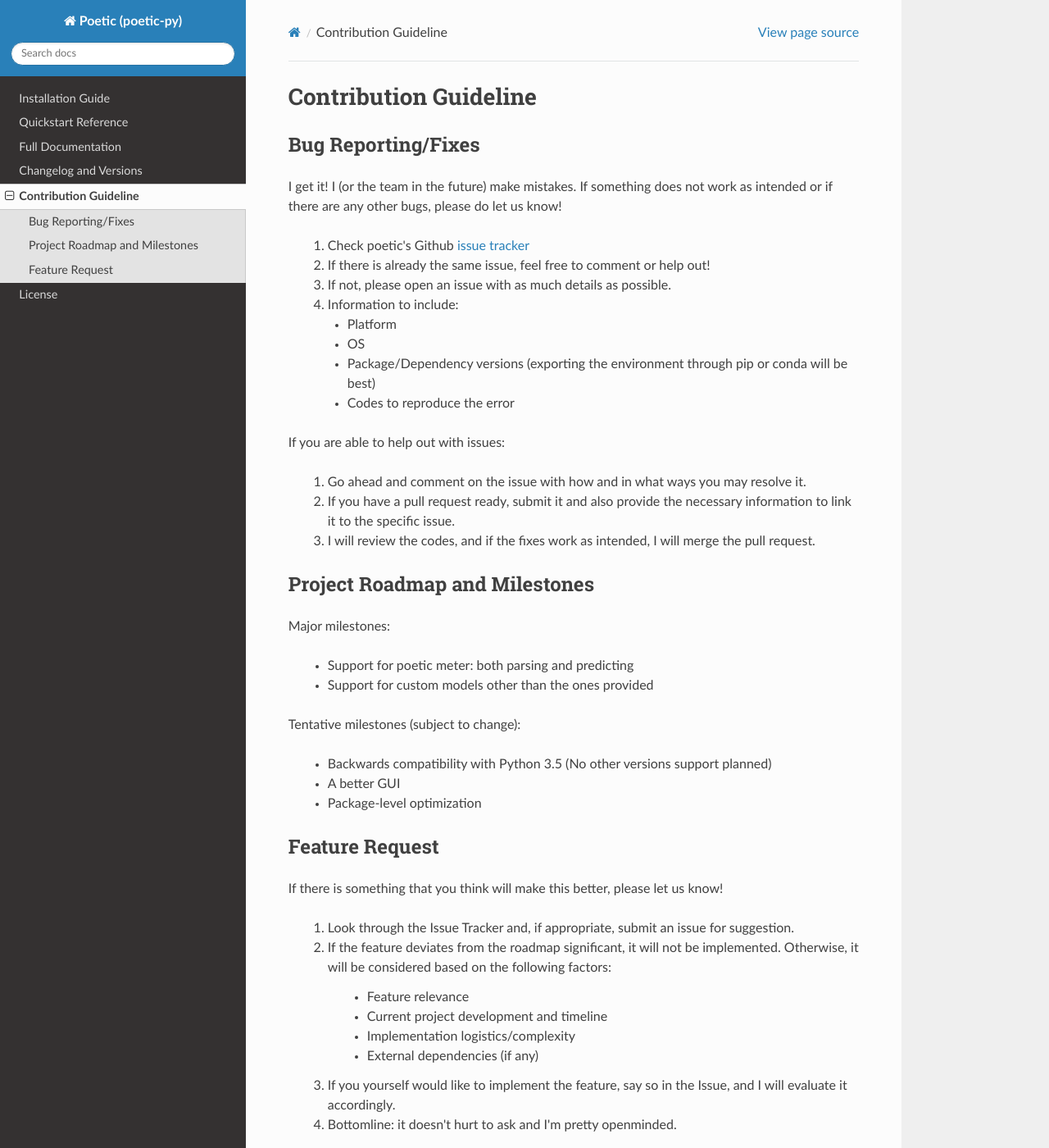
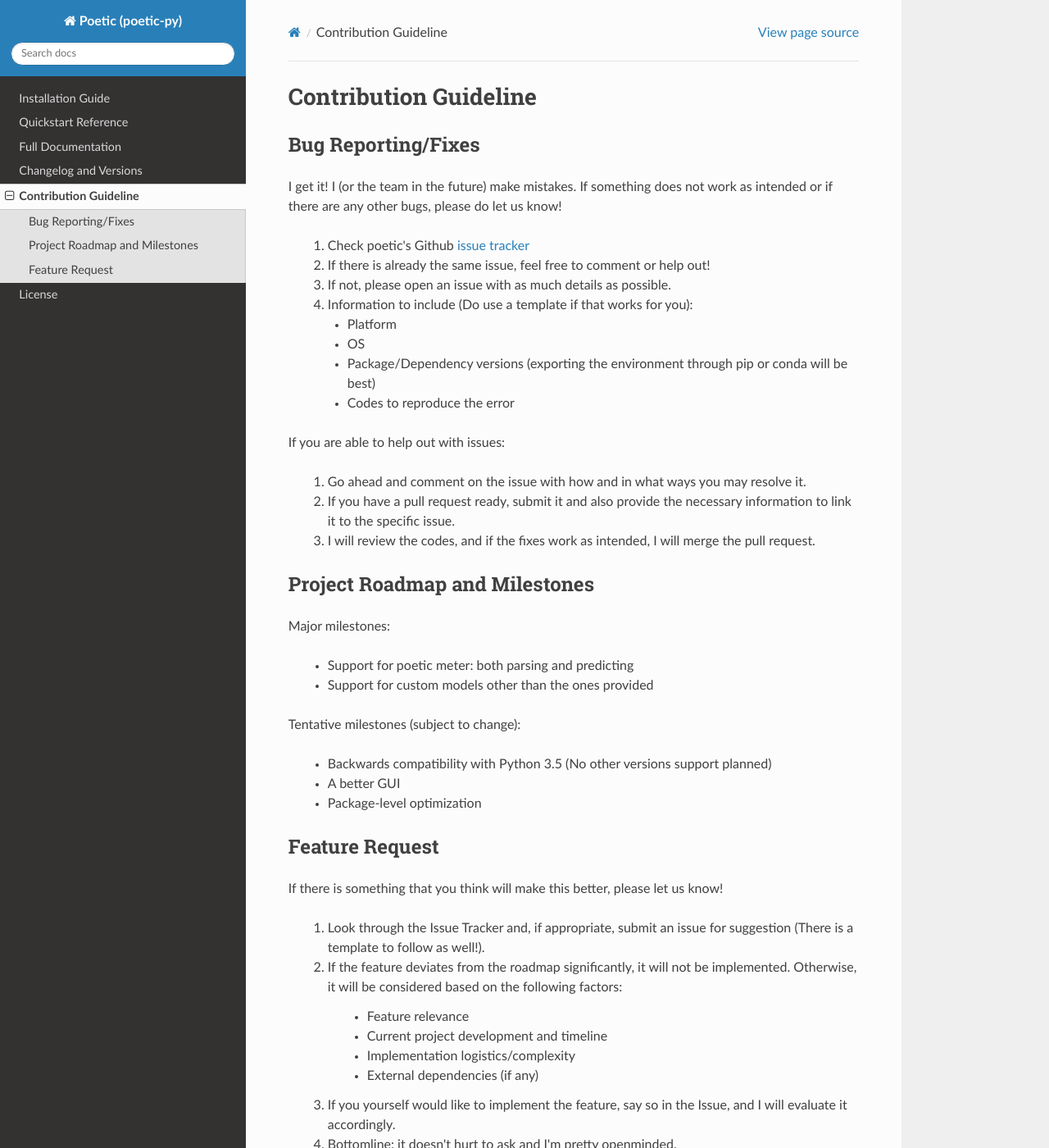
Before and after one commit to kevin931/poetic, a Sphinx documentation site: the page built from docs/source/Contributing.rst, in a window 1280 px wide and 1400 px high. Shown: the whole window at 82% size. Built offline with Sphinx 7.4.7 and the Read the Docs theme 2.0.0, drawn with Linux system fonts in a browser that asks for light colours.

Commit message:
Minor modifications
The Github templates are now mentioned. One minor grammatical error fixed.

```diff
--- a/docs/source/Contributing.rst
+++ b/docs/source/Contributing.rst
@@ -10,7 +10,7 @@ as intended or if there are any other bugs, please do let us know!
      1. Check poetic's Github `issue tracker <https://github.com/kevin931/poetic/issues>`_
      2. If there is already the same issue, feel free to comment or help out!
      3. If not, please open an issue with as much details as possible.
-     4. Information to include:
+     4. Information to include (Do use a template if that works for you):
 
         * Platform
         * OS
@@ -44,8 +44,8 @@ Feature Request
 
 If there is something that you think will make this better, please let us know!
 
-    1. Look through the Issue Tracker and, if appropriate, submit an issue for suggestion.
-    2. If the feature deviates from the roadmap significant, it will not be implemented. Otherwise, it will be considered based on the following factors:
+    1. Look through the Issue Tracker and, if appropriate, submit an issue for suggestion (There is a template to follow as well!).
+    2. If the feature deviates from the roadmap significantly, it will not be implemented. Otherwise, it will be considered based on the following factors:
 
         * Feature relevance
         * Current project development and timeline
```
